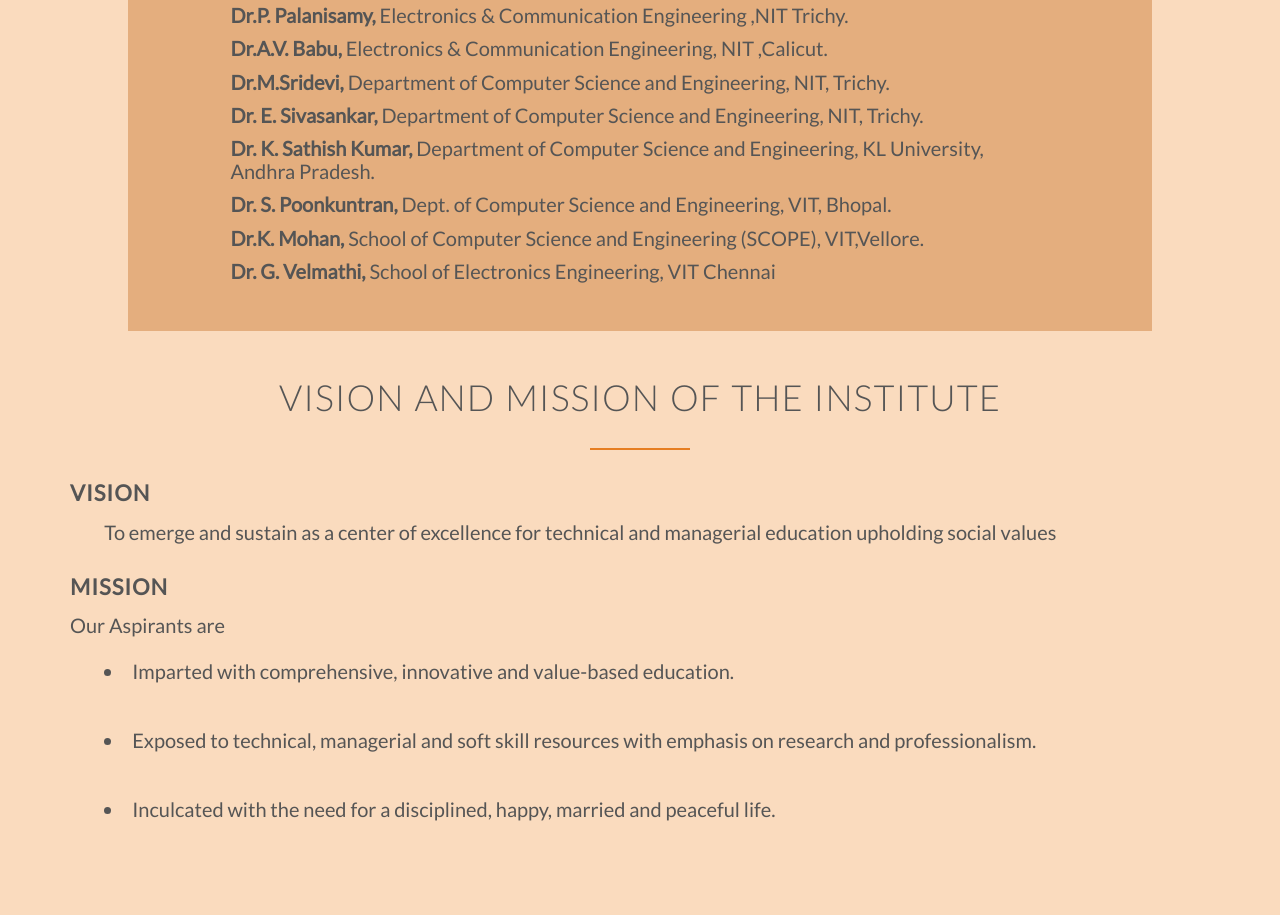
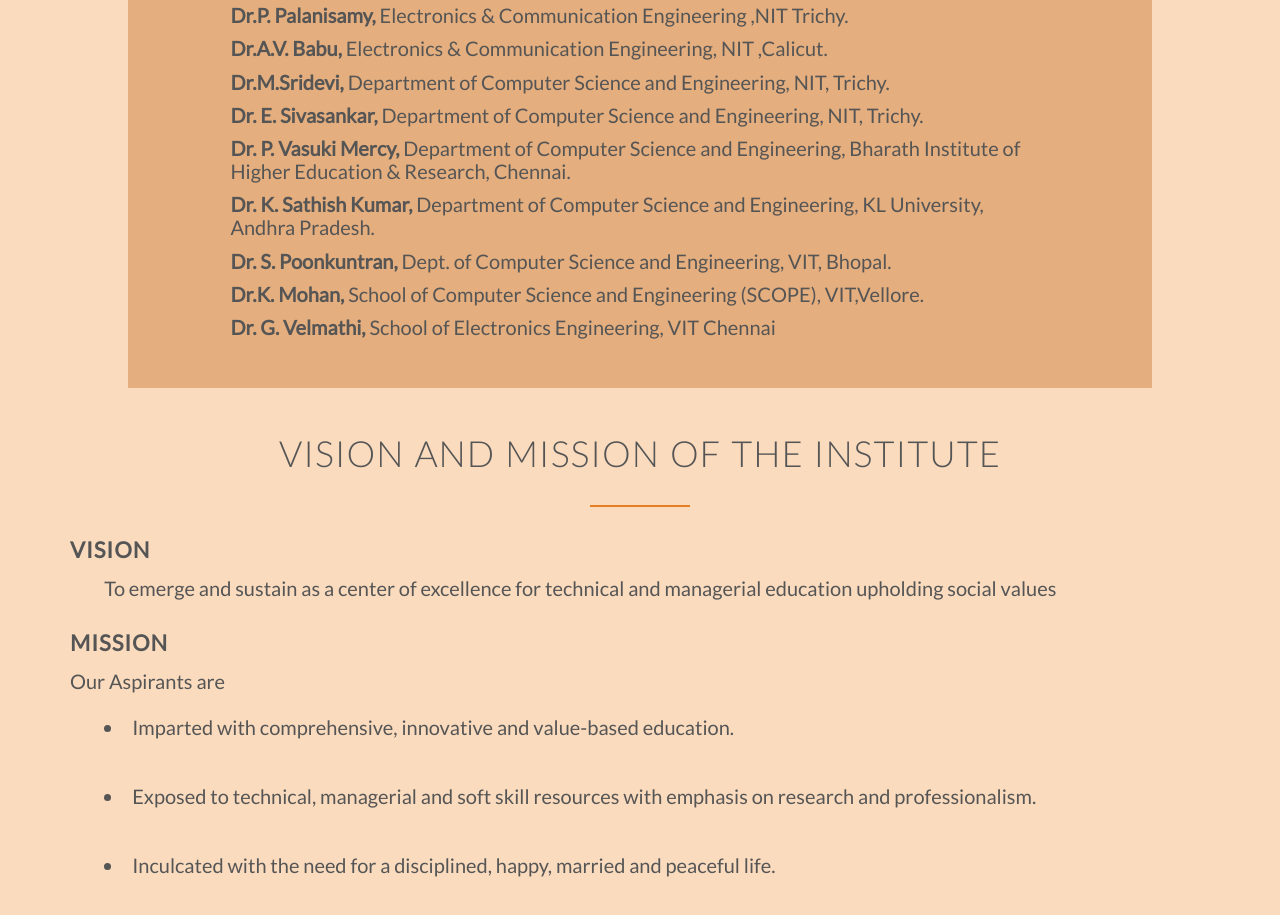
Before and after one commit to VishalRaja1207/icact2023, a plain HTML site: page index.html in a window 1280 px wide. Shown: the part 5711-6626 px from the top of the page. Drawn offline with nearby package versions, Linux system fonts and the light colour scheme.

Commit message:
Update index.html

```diff
--- a/index.html
+++ b/index.html
@@ -239,6 +239,7 @@
 					<p><span class="speaker-name">Dr.A.V. Babu, </span><span>Electronics & Communication Engineering, NIT ,Calicut.</span></p>
 					<p><span class="speaker-name">Dr.M.Sridevi, </span><span>Department of Computer Science and Engineering, NIT, Trichy.</span></p>
 					<p><span class="speaker-name">Dr. E. Sivasankar, </span><span>Department of Computer Science and Engineering, NIT, Trichy.</span></p>
+					<p><span class="speaker-name">Dr. P. Vasuki Mercy, </span><span>Department of Computer Science and Engineering, Bharath Institute of Higher Education & Research, Chennai.</span></p>
 					<p><span class="speaker-name">Dr. K. Sathish Kumar, </span><span>Department of Computer Science and Engineering, KL University, Andhra Pradesh.</span></p>
 					<p><span class="speaker-name">Dr. S. Poonkuntran, </span><span>Dept. of Computer Science and Engineering, VIT, Bhopal.</span></p>
 					<p><span class="speaker-name">Dr.K. Mohan, </span><span>School of Computer Science and Engineering (SCOPE), VIT,Vellore.</span></p>
```
